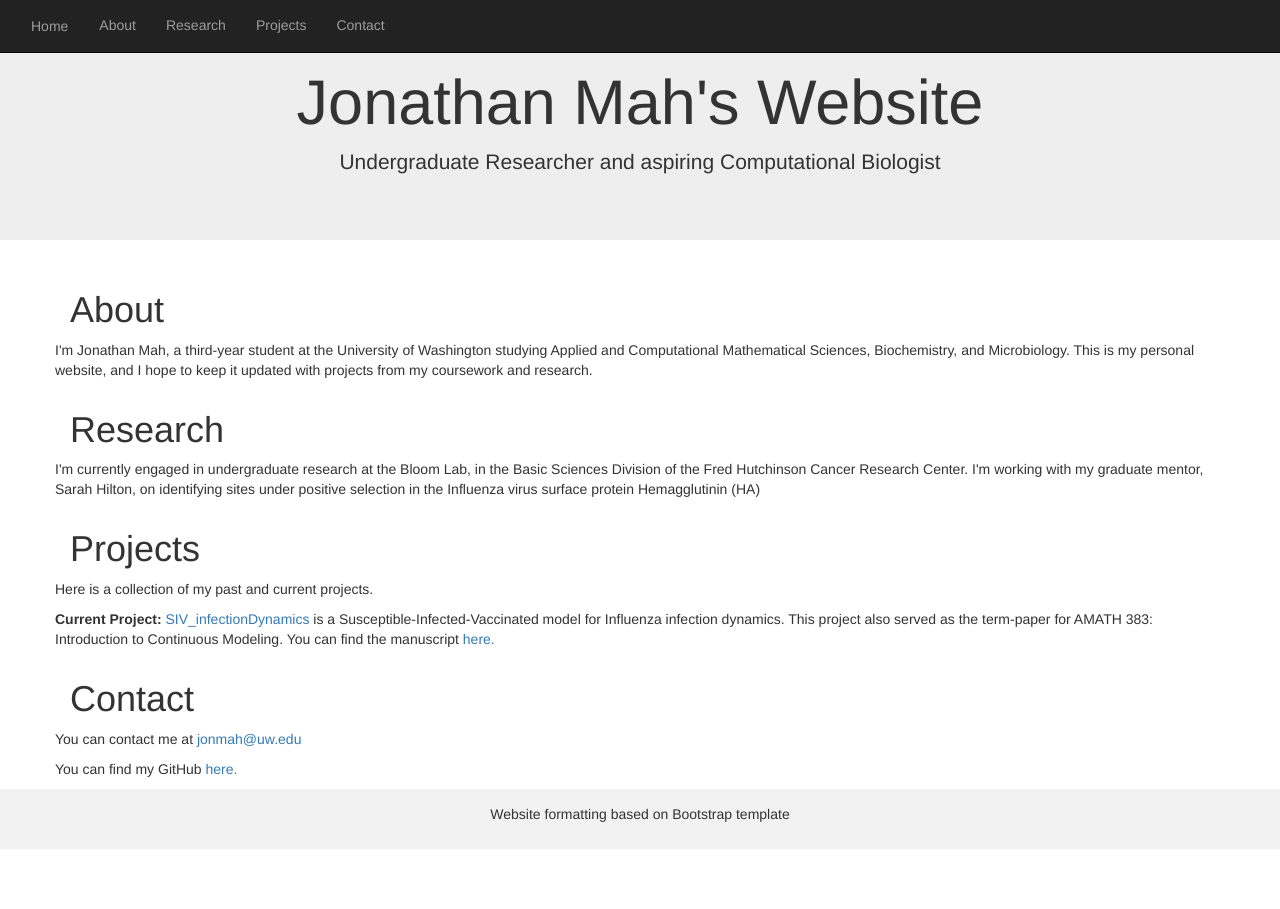
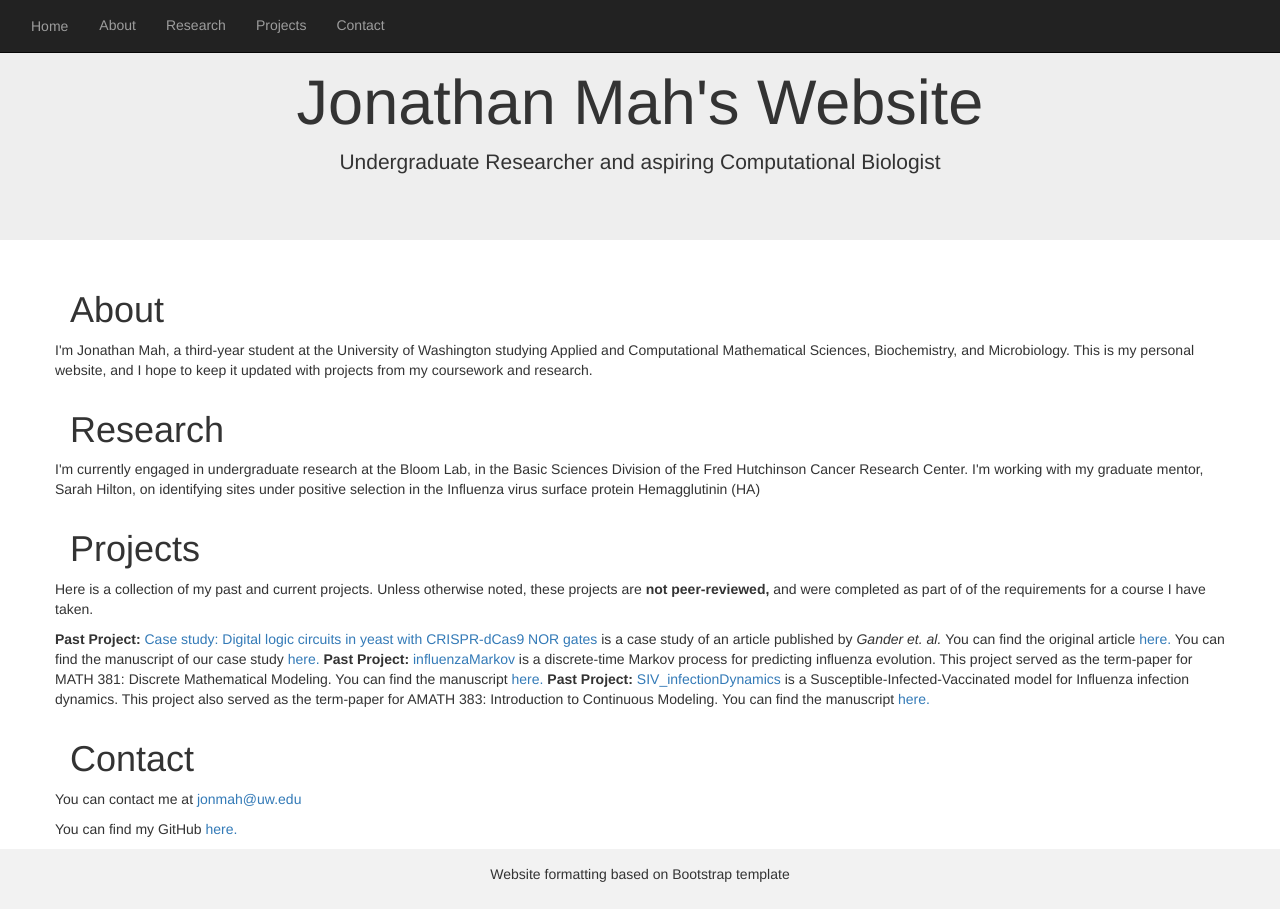
Before and after one commit to jon-mah/jon-mah.github.io, a plain HTML site: page index.html in a window 1280 px wide. Before the commit the page ends 849 px from the top, so only its background shows below. Drawn offline with nearby package versions, Linux system fonts and the light colour scheme.

Commit message:
Update to website, added files directory, additional projects.

```diff
--- a/index.html
+++ b/index.html
@@ -91,9 +91,35 @@
             <h1>Projects</h1>
           </div>
           <p>Here is a collection of my past and current projects.
+             Unless otherwise noted, these projects are
+             <b> not peer-reviewed,</b> and were completed as part of
+             of the requirements for a course I have taken.
            </p>
           <p>
-            <b> Current Project: </b>
+            <b> Past Project: </b>
+            <a href="https://colab.research.google.com/drive/1-7T2RvQ7HK0yNMVfZYS9jvyXKa4dQe3x">
+              Case study: Digital logic circuits in yeast with CRISPR-dCas9 NOR gates
+            </a>
+            is a case study of an article published by <i> Gander et. al. </i>
+            You can find the original article
+            <a href="https://www.nature.com/articles/ncomms15459">
+              here.
+            </a>
+            You can find the manuscript of our case study
+            <a href="">
+              here.
+            </a>
+            <b> Past Project: </b>
+            <a href="https://github.com/jon-mah/influenzaMarkov">
+              influenzaMarkov
+            </a>
+            is a discrete-time Markov process for predicting influenza evolution.
+            This project served as the term-paper for MATH 381: Discrete
+            Mathematical Modeling. You can find the manuscript
+            <a href="https://github.com/jon-mah/influenzaMarkov/blob/master/Manuscript/influenzaMarkov_manuscript.pdf">
+              here.
+            </a>
+            <b> Past Project: </b>
             <a href="https://github.com/jon-mah/SIV_infectionDynamics">
               SIV_infectionDynamics
             </a>
```
Also changed, not shown: 1 other file.
